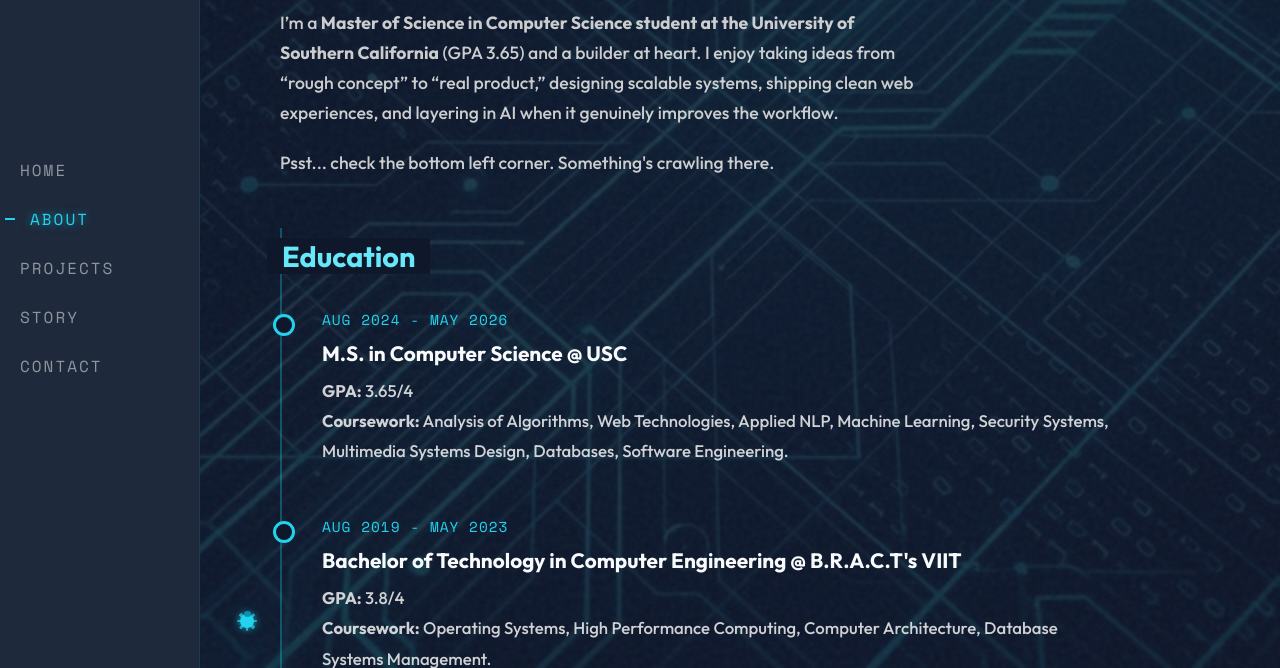
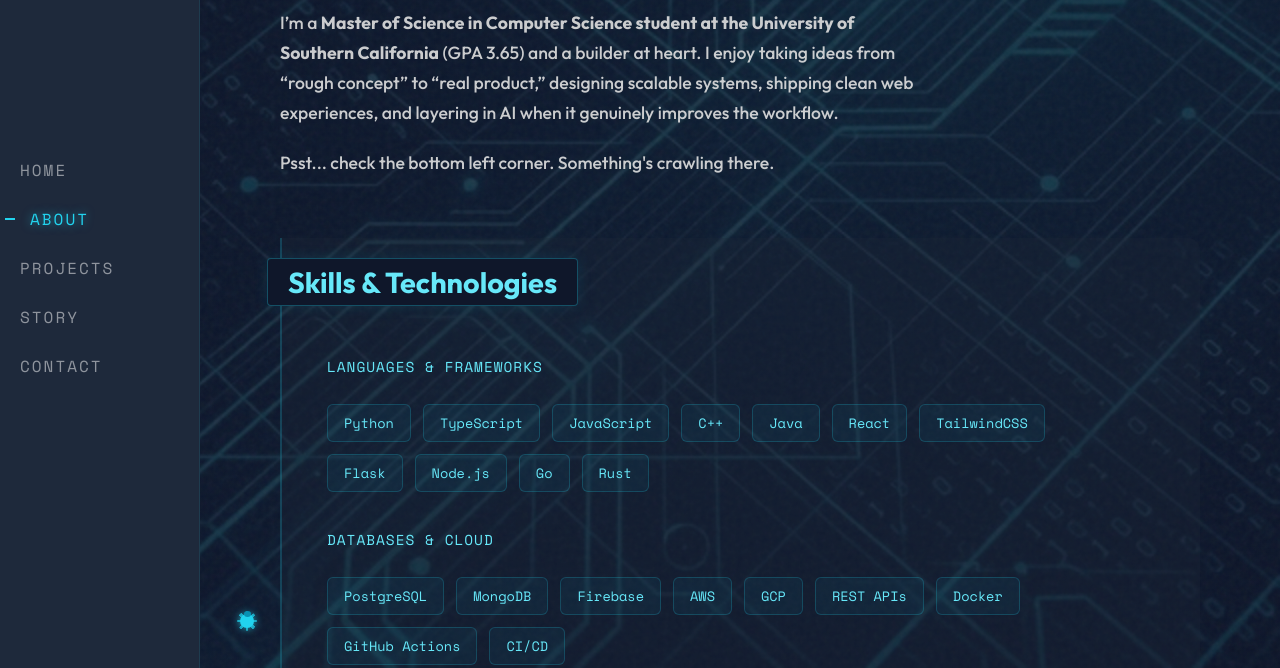
Before and after one commit to archanasondur/Myportfolio, a plain HTML site: page index.html in a window 1280 px wide. Both pictures are taken after a click on the button "ABOUT". Shown: the part 132-800 px from the top of the page. Drawn offline with nearby package versions, Linux system fonts and the light colour scheme.

Commit message:
About changed and updated

```diff
--- a/index.html
+++ b/index.html
@@ -73,8 +73,41 @@
                     <p class="hint-text">Psst... check the bottom left corner. Something's crawling there.</p>
                 </div>
 
+                <div class="resume-block">
+                    <h3>Skills & Technologies</h3>
+                    <div class="skills-grid">
+                        <div
+                            style="width: 100%; margin-bottom: 15px; color: var(--accent-glow); font-size: 0.9rem; font-family: var(--font-mono); text-transform: uppercase; letter-spacing: 1px;">
+                            Languages & Frameworks</div>
+                        <span class="skill-tag">Python</span>
+                        <span class="skill-tag">TypeScript</span>
+                        <span class="skill-tag">JavaScript</span>
+                        <span class="skill-tag">C++</span>
+                        <span class="skill-tag">Java</span>
+                        <span class="skill-tag">React</span>
+                        <span class="skill-tag">TailwindCSS</span>
+                        <span class="skill-tag">Flask</span>
+                        <span class="skill-tag">Node.js</span>
+                        <span class="skill-tag">Go</span>
+                        <span class="skill-tag">Rust</span>
+
+                        <div
+                            style="width: 100%; margin: 25px 0 15px 0; color: var(--accent-glow); font-size: 0.9rem; font-family: var(--font-mono); text-transform: uppercase; letter-spacing: 1px;">
+                            Databases & Cloud</div>
+                        <span class="skill-tag">PostgreSQL</span>
+                        <span class="skill-tag">MongoDB</span>
+                        <span class="skill-tag">Firebase</span>
+                        <span class="skill-tag">AWS</span>
+                        <span class="skill-tag">GCP</span>
+                        <span class="skill-tag">REST APIs</span>
+                        <span class="skill-tag">Docker</span>
+                        <span class="skill-tag">GitHub Actions</span>
+                        <span class="skill-tag">CI/CD</span>
+                    </div>
+                </div>
+
                 <!-- Education Section -->
-                <div class="resume-block" style="margin-bottom: 20px;">
+                <div class="resume-block">
                     <h3>Education</h3>
                     <div class="resume-item">
                         <span class="date">Aug 2024 - May 2026</span>
@@ -134,34 +167,6 @@
                         <h4>Smart City IoT Data Management with Proactive Middleware</h4>
                         <p>International Journal on Recent and Innovation Trends in Computing and Communication.</p>
                     </div>
-                </div>
-
-                <div class="skills-grid">
-                    <div style="width: 100%; margin-bottom: 10px; color: var(--accent-glow); font-size: 0.9rem;">
-                        Languages & Frameworks</div>
-                    <span class="skill-tag">Python</span>
-                    <span class="skill-tag">TypeScript</span>
-                    <span class="skill-tag">JavaScript</span>
-                    <span class="skill-tag">C++</span>
-                    <span class="skill-tag">Java</span>
-                    <span class="skill-tag">React</span>
-                    <span class="skill-tag">TailwindCSS</span>
-                    <span class="skill-tag">Flask</span>
-                    <span class="skill-tag">Node.js</span>
-                    <span class="skill-tag">Go</span>
-                    <span class="skill-tag">Rust</span>
-
-                    <div style="width: 100%; margin: 15px 0 10px 0; color: var(--accent-glow); font-size: 0.9rem;">
-                        Databases & Cloud</div>
-                    <span class="skill-tag">PostgreSQL</span>
-                    <span class="skill-tag">MongoDB</span>
-                    <span class="skill-tag">Firebase</span>
-                    <span class="skill-tag">AWS</span>
-                    <span class="skill-tag">GCP</span>
-                    <span class="skill-tag">REST APIs</span>
-                    <span class="skill-tag">Docker</span>
-                    <span class="skill-tag">GitHub Actions</span>
-                    <span class="skill-tag">CI/CD</span>
                 </div>
             </div>
 
--- a/style.css
+++ b/style.css
@@ -349,26 +349,31 @@ h2 {
 
 /* --- Resume Section (Timeline Style) --- */
 .resume-block {
-    margin: 50px 0;
-    padding: 10px 0 10px 40px;
-    /* More left padding for dots */
-    border-left: 2px solid rgba(34, 211, 238, 0.3);
-    /* The Timeline Line */
-    background: transparent;
+    margin: 60px 0;
+    padding: 20px 0 20px 45px;
+    border-left: 2px solid rgba(34, 211, 238, 0.2);
     position: relative;
+    background: rgba(30, 41, 59, 0.3);
+    border-radius: 0 12px 12px 0;
+    transition: background 0.3s ease;
+}
+
+.resume-block:hover {
+    background: rgba(30, 41, 59, 0.5);
 }
 
 .resume-block h3 {
     color: var(--accent-glow);
-    margin-bottom: 35px;
+    margin-bottom: 40px;
     font-size: 1.8rem;
     position: relative;
-    left: -55px;
-    /* Pull header back to align with line */
+    left: -60px;
     background: var(--bg-color);
-    /* Mask line behind text */
     display: inline-block;
-    padding: 0 15px;
+    padding: 5px 20px;
+    border: 1px solid rgba(34, 211, 238, 0.3);
+    border-radius: 4px;
+    box-shadow: 0 0 15px rgba(34, 211, 238, 0.1);
 }
 
 .resume-item {
@@ -419,10 +424,10 @@ h2 {
 
 .resume-item p {
     font-size: 1.05rem;
-    color: rgba(255, 255, 255, 0.8);
-    line-height: 1.8;
-    /* Better readability */
+    color: rgba(255, 255, 255, 0.82);
+    line-height: 1.85;
     max-width: 800px;
+    letter-spacing: 0.2px;
 }
 
 /* --- Story Section --- */
@@ -459,19 +464,29 @@ h2 {
 /* --- Specific Page Layouts --- */
 .skills-grid {
     display: flex;
-    gap: 15px;
+    gap: 12px;
     flex-wrap: wrap;
-    margin-top: 20px;
+    margin-top: 10px;
+    max-width: 800px;
 }
 
 .skill-tag {
-    padding: 6px 14px;
-    background: rgba(34, 211, 238, 0.1);
-    border: 1px solid rgba(34, 211, 238, 0.3);
-    border-radius: 4px;
+    padding: 8px 16px;
+    background: rgba(34, 211, 238, 0.05);
+    border: 1px solid rgba(34, 211, 238, 0.2);
+    border-radius: 6px;
     font-family: var(--font-mono);
     font-size: 0.85rem;
     color: var(--accent-glow);
+    transition: all 0.3s ease;
+}
+
+.skill-tag:hover {
+    background: rgba(34, 211, 238, 0.2);
+    border-color: var(--accent-color);
+    transform: translateY(-2px);
+    box-shadow: 0 4px 12px rgba(34, 211, 238, 0.2);
+    color: #fff;
 }
 
 .projects-grid {
```
